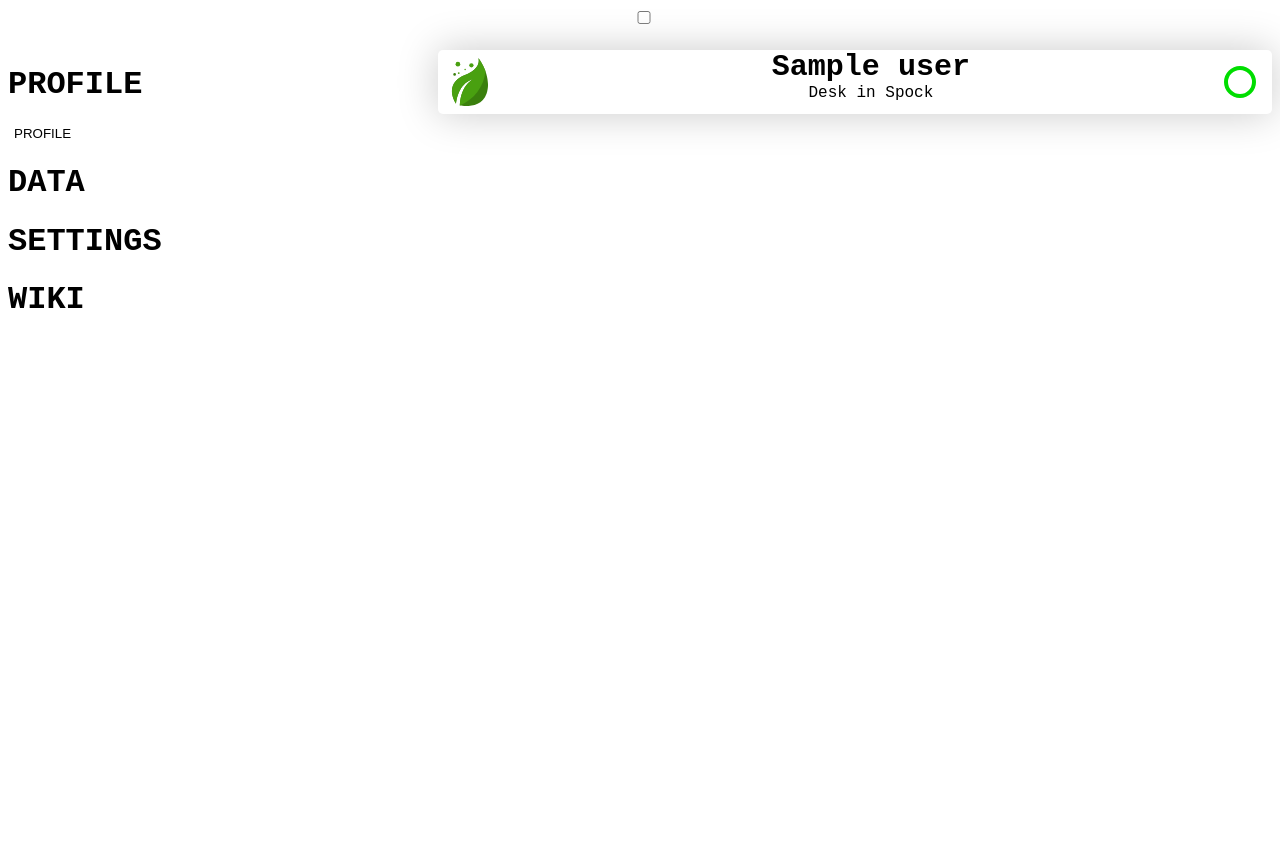
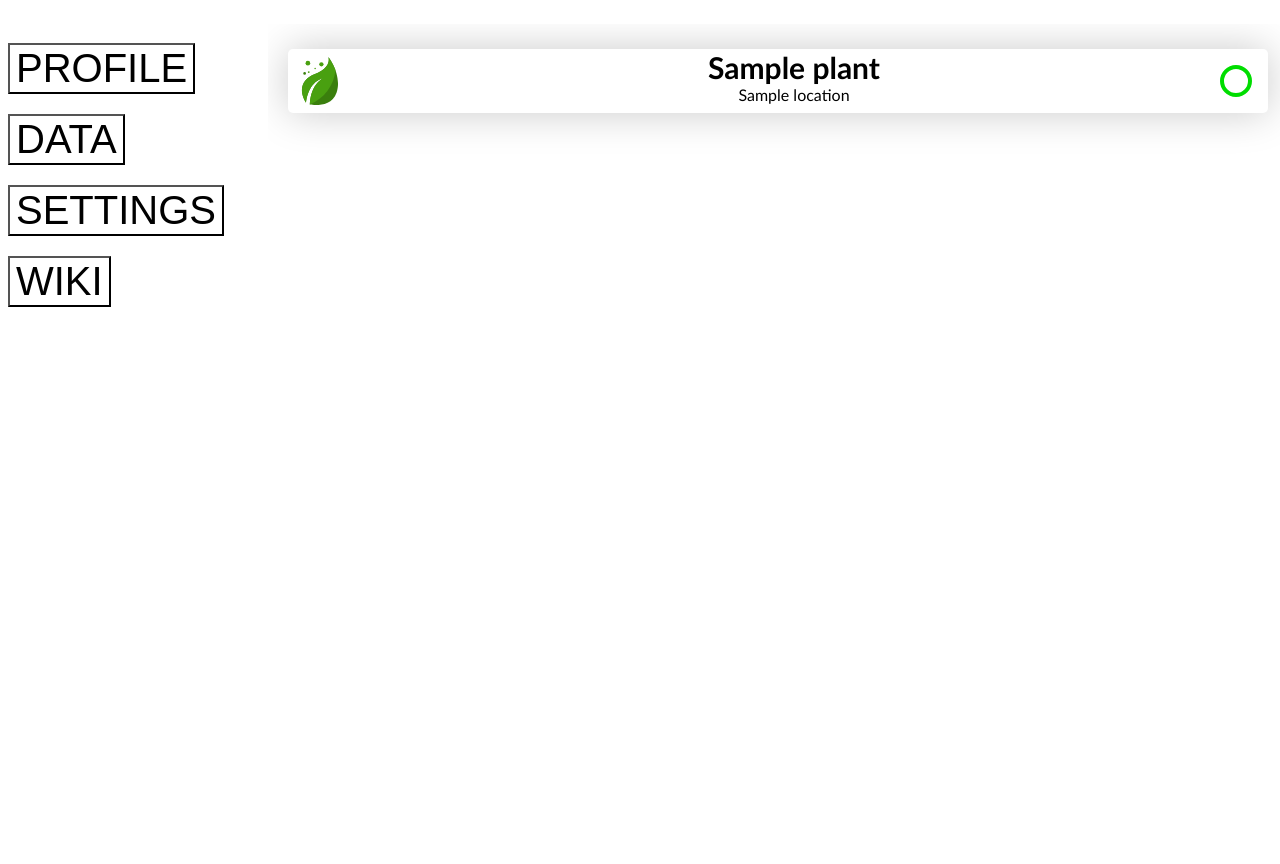
Before and after one commit to mskeegan01/GreenCampus, a Python web app: template server/templates/index.html in a window 1280 px wide. Before the commit the page ends 308 px from the top, so only its background shows below. Run offline with Jinja, Linux system fonts and the light colour scheme; the template is opened without the code that fills it: most values are stand-ins (such as "Sample title", 1, 10 or a date in 2020).

Commit message:
finish html/css for initial design implementantion

```diff
--- a/server/Website.py
+++ b/server/Website.py
@@ -1,5 +1,5 @@
 from flask import Flask, render_template
-import socket
+import socket, NetworkManager
 
 
 def Start():
@@ -11,8 +11,8 @@ def Start():
         #rows = cursor.fetchall()
         #for row in rows:
         #print(row)
-
-        plants = [ "Frank", "Steve", "Alice", "Bruce"]
+        plants = NetworkManager.plants
+        #plants = [ "Frank", "Steve", "Alice", "Bruce"]
         return render_template(page_name, **locals())
 
     app.run(port=80)
--- a/server/static/main.css
+++ b/server/static/main.css
@@ -1,22 +1,30 @@
 body {
-    font-family: 'Courier New';
+    font-family: 'Trebuchet MS';
+    position: absolute;
+    width: 100%;
+    height: 100%;
+    overflow: hidden;
 }
 #topbar {
     width: 100%;
 }
+.warning {
+    color: #F00;
+}
 #menu {
     padding: 0px;
-    float: left;
-    width:33%;
+    width:300px;
+    position: absolute;
 }
 button {
     background-color: white;
-    border: none;
+    font-size: 40px;
+    margin-bottom: 20px;
 }
 #plants {
-    padding: 0px;
-    float: right;
-    width: 66%;
+    overflow-y: scroll;
+    height: 100%;
+    padding: 20px;
 }
 #plants li {
     border-radius: 5px;
@@ -24,7 +32,7 @@ button {
     width: 100%;
     display: flex;
     justify-content: space-between;
-    margin: 5px 0px 0px 0px;
+    margin: 5px 0 0 0;
 }
 #plants li:hover{
     background-color: #DFD;
@@ -53,10 +61,21 @@ button {
     transform: translate(-16px, 16px);
     float: right;
 }
+#fake_topbar {
+    position: absolute;
+    width: 100%;
+    height: 20px;
+    color: #0D0;
+    border: #0D0 solid 5px;
+}
+#topbar {
+    width: 0;
+    height: 0;
+}
 #topbar:checked ~ #plants {
     position: relative;
     transition-duration: 0.5s;
-    transform: translate3d(calc(100% - 64px),0px,0px);
+    transform: translate3d(calc(100% - 84px),0px,0px);
 }
 #topbar:not(:checked) ~ #plants {
     position: relative;
@@ -64,3 +83,17 @@ button {
     transform: translate3d(0px,0px,0px);
     background-color: white;
 }
+
+@media only screen and (min-width: 800px) {
+    #menu {
+        float: left;
+    }
+    #plants {
+        float: right;
+        width: calc(100% - 300px);
+    }
+    #fake_topbar {
+        height: 0;
+        border: #FFF solid 0px;
+    }
+}
--- a/server/static/main.js
+++ b/server/static/main.js
@@ -0,0 +1,11 @@
+"use strict"
+
+let onClick = function(){
+    window.location.href="https://github.com/mskeegan01/GreenCampus/blob/master/README.md"
+}
+
+let initEvents = function(){
+    document.getElementById("").addEventListener('click', onClick)
+}
+
+window.onload = initEvents
--- a/server/templates/index.html
+++ b/server/templates/index.html
@@ -1,43 +1,45 @@
 <!DOCTYPE html>
 <html>
     <head>
+        <title>Page Title</title>
         <meta charset="utf-8" />
         <meta http-equiv="X-UA-Compatible" content="IE=edge">
-        <title>Page Title</title>
         <meta name="viewport" content="width=device-width, initial-scale=1">
+        <link rel="shortcut icon" href="{{ url_for('static', filename='favicon.ico') }}">
         <link rel="stylesheet" type="text/css" media="screen" href="{{ url_for('static', filename='main.css') }}" />
+        <script src="{{ url_for('static', filename='main.js') }}"></script>
 
         <!--
-            <script src="main.js"></script>
-
             <meta http-equiv="refresh" content="1.5" >
         -->
     </head>
     <body>
+        <noscript><div class="warning">Your browser doesn't support JavaScript! But that's ok, because this website does all its animations with CSS only :)</div></noscript>
+        <label id="fake_topbar" for="topbar"></label>
         <input type="checkbox" id="topbar">
+
         <ul id="menu">
             <li>
-                <h1>PROFILE</h1>
-                <button>PROFILE</button>
+                <button id="profile_button">PROFILE</button>
             </li>
             <li>
-                <h1>DATA</h1>
+                <button>DATA</button>
             </li>
             <li>
-                <h1>SETTINGS</h1>
+                <button>SETTINGS</button>
             </li>
             <li>
-                <h1>WIKI</h1>
+                <button>WIKI</button>
             </li>
         </ul>
         <ul id="plants">
-            {% for user in plants %}
+            {% for plant in plants %}
             <li>
                 <img src="{{ url_for('static', filename='leaf.svg') }}" id="icon">
                 <div class="plant_text"><div class="plant">
                 </div>
-                    <h1 class="plant_name">{{ user }}</h1>
-                    <p class="plant_location">Desk in Spock</p>
+                    <h1 class="plant_name">{{ plant.name }}</h1>
+                    <p class="plant_location">{{ plant.location }}</p>
                 </div>
                 <div class="circle"></div>
             </li>
```
Also changed, not shown: server/NetworkManager.py (+42 -2 lines), server/static/favicon.ico (renamed from server/templates/favicon.ico), 2 other files.
